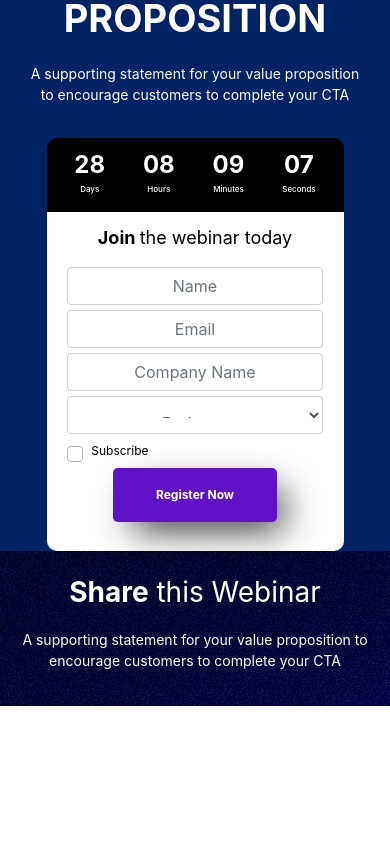
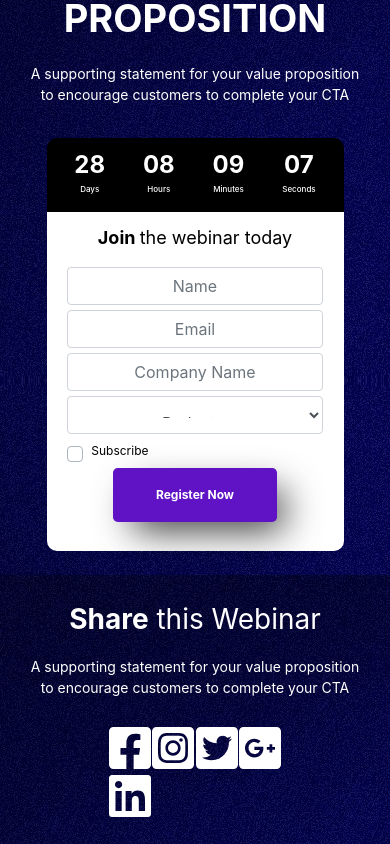
Before and after one commit to ShaikhMuhammadFaizan/React-landing-page-selling-proposition, a React (Create React App) app: page / in a window 390 px wide. Shown: the part 2330-3174 px from the top of the page. Before the commit the page ends 3036 px from the top, so only its background shows below. Built offline with nearby package versions, Linux system fonts and the light colour scheme.

Commit message:
Footer responsive

```diff
--- a/package.json
+++ b/package.json
@@ -3,6 +3,10 @@
   "version": "0.1.0",
   "private": true,
   "dependencies": {
+    "@fortawesome/fontawesome-svg-core": "^1.2.27",
+    "@fortawesome/free-brands-svg-icons": "^5.12.1",
+    "@fortawesome/free-solid-svg-icons": "^5.12.1",
+    "@fortawesome/react-fontawesome": "^0.1.8",
     "@testing-library/jest-dom": "^4.2.4",
     "@testing-library/react": "^9.3.2",
     "@testing-library/user-event": "^7.1.2",
--- a/src/App.css
+++ b/src/App.css
@@ -29,8 +29,9 @@
 }
 
 .main-bg{
-  background-image: url('./Assets/bg.jpg');
+  background-image: url('./Assets/bg7.jpg');
   flex-direction: column;
+  padding-bottom: 6%;
 }
 
 .small-company-name{
--- a/src/Footer.css
+++ b/src/Footer.css
@@ -1,5 +1,17 @@
 .footer{
     background-image: url('./Assets/bg7.jpg');
     width: 100%;
-    padding: 5%;
+    padding: 6%;
+    display: flex;
+    flex-direction: column;
+    justify-content: center;
+    align-items: center;
+    background-repeat: no-repeat;
 }
+
+.social-icons-area {
+    width: 50%;
+    margin-top: 3%;
+    cursor: pointer;
+    flex-wrap: wrap;
+}
--- a/src/Footer.jsx
+++ b/src/Footer.jsx
@@ -1,18 +1,26 @@
 import React, { Component } from 'react';
+import { Container, Col, Image, } from 'react-bootstrap';
 
+import { FontAwesomeIcon } from '@fortawesome/react-fontawesome'
+import { faFacebookSquare, faInstagramSquare ,faTwitterSquare, faGooglePlusSquare, faLinkedin  } from '@fortawesome/free-brands-svg-icons'
 
 import './Footer.css';
 
 class Footer extends Component {
   render() {
     return (
-      <div className="color-white-text footer">
-         <p className="heading-text"><span className="interest-text">Share</span> this Webinar</p>
-         <p className="supporting-desc-text">A supporting statement for your value proposition to encourage customers to complete your CTA</p>
-        <div>
+      <Col className="color-white-text footer">
+        <p className="heading-text"><span className="interest-text">Share</span> this Webinar</p>
+        <p className="supporting-desc-text">A supporting statement for your value proposition to encourage customers to complete your CTA</p>
+        <div className="social-icons-area d-flex justify-content-between align-items-center">
+          <FontAwesomeIcon icon={faFacebookSquare} size="3x"/>
+          <FontAwesomeIcon icon={faInstagramSquare} size="3x"/>
+          <FontAwesomeIcon icon={faTwitterSquare} size="3x"/>
+          <FontAwesomeIcon icon={faGooglePlusSquare} size="3x"/>
+          <FontAwesomeIcon icon={faLinkedin} size="3x"/>
 
         </div>
-      </div>
+      </Col>
     );
   }
 }
```
Also changed, not shown: 1 other file (tests, documents, lock files or other folders).
